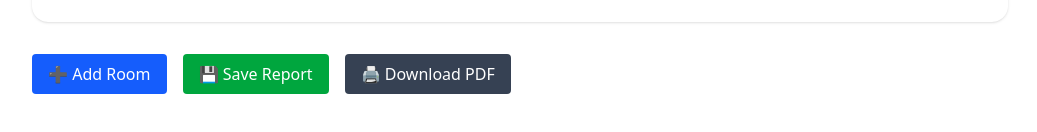
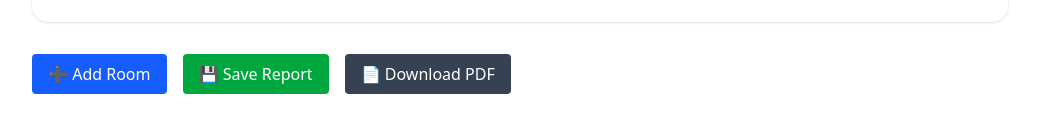
Before and after one commit to RobertMcCarthy1999/serve-safe, a Next.js app: page /inventorypro/send in a window 1280 px wide. Shown: the part 234-366 px from the top of the page, without its empty margins (120-1157 px from the left). Built offline with nearby package versions, Linux system fonts and the light colour scheme.

Commit message:
Switch PrintButton to use html2pdf.js for direct PDF downloads

```diff
--- a/package.json
+++ b/package.json
@@ -14,6 +14,7 @@
     "@vercel/analytics": "^1.5.0",
     "formidable": "^3.5.4",
     "html2canvas": "^1.4.1",
+    "html2pdf.js": "^0.10.3",
     "js-cookie": "^3.0.5",
     "jspdf": "^3.0.1",
     "lucide-react": "^0.511.0",
--- a/src/app/components/PrintButton.js
+++ b/src/app/components/PrintButton.js
@@ -1,40 +1,16 @@
-// components/PrintButton.js
 'use client';
 
-import React, { useRef } from 'react';
-import { useReactToPrint } from 'react-to-print';
+import React from 'react';
+import html2pdf from 'html2pdf.js';
 
 export default function PrintButton({ componentRef }) {
-  const printableRef = useRef();
-  const metadataRef = useRef({});
+  const handleDownload = async () => {
+    if (!componentRef?.current) return;
 
-  const handlePrint = useReactToPrint({
-    content: () => printableRef.current,
-    documentTitle: generateTitle,
-    removeAfterPrint: true,
-  });
-
-  function generateTitle() {
-    const { address = 'Inventory', date = new Date().toISOString().split('T')[0] } = metadataRef.current;
-    const safeAddress = address.replace(/\s+/g, '_').replace(/[^\w-]/g, '');
-    return `${safeAddress}_${date}`;
-  }
-
-  async function prepareContent() {
-    if (!componentRef.current) return;
-
+    // Clone the content to avoid modifying the original DOM
     const clone = componentRef.current.cloneNode(true);
 
-    // Extract metadata
-    const addrText = clone.querySelector('p strong')?.nextSibling?.textContent?.trim();
-    const dateText = [...clone.querySelectorAll('p')]
-      .find(p => p.textContent.includes('Date:'))?.textContent.split(':')[1]?.trim();
-
-    metadataRef.current = {
-      address: addrText || 'Inventory_Report',
-      date: dateText || new Date().toISOString().split('T')[0],
-    };
-
+    // Convert any blob images to base64
     const imgElements = clone.querySelectorAll('img');
     const origImgs = componentRef.current.querySelectorAll('img');
 
@@ -51,31 +27,40 @@ export default function PrintButton({ componentRef }) {
       }
     }
 
-    printableRef.current.innerHTML = '';
-    printableRef.current.appendChild(clone);
-    handlePrint();
-  }
+    // Generate file name
+    const address = clone.querySelector('p strong')?.nextSibling?.textContent?.trim() || 'Inventory_Report';
+    const dateText = [...clone.querySelectorAll('p')]
+      .find(p => p.textContent.includes('Date:'))?.textContent.split(':')[1]?.trim() ||
+      new Date().toISOString().split('T')[0];
 
-  function toBase64(file) {
+    const safeAddress = address.replace(/\s+/g, '_').replace(/[^\w-]/g, '');
+    const fileName = `${safeAddress}_${dateText}.pdf`;
+
+    // Trigger download
+    html2pdf().from(clone).set({
+      margin: 0.5,
+      filename: fileName,
+      image: { type: 'jpeg', quality: 0.98 },
+      html2canvas: { scale: 2 },
+      jsPDF: { unit: 'in', format: 'letter', orientation: 'portrait' }
+    }).save();
+  };
+
+  const toBase64 = (file) => {
     return new Promise((resolve, reject) => {
       const reader = new FileReader();
       reader.onloadend = () => resolve(reader.result);
       reader.onerror = reject;
       reader.readAsDataURL(file);
     });
-  }
+  };
 
   return (
-    <>
-      <button
-        onClick={prepareContent}
-        className="bg-gray-700 text-white px-4 py-2 rounded hover:bg-gray-800"
-      >
-        🖨️ Download PDF
-      </button>
-      <div style={{ display: 'none' }}>
-        <div ref={printableRef} />
-      </div>
-    </>
+    <button
+      onClick={handleDownload}
+      className="bg-gray-700 text-white px-4 py-2 rounded hover:bg-gray-800"
+    >
+      📄 Download PDF
+    </button>
   );
 }
```
Also changed, not shown: 1 other file (tests, documents, lock files or other folders).
